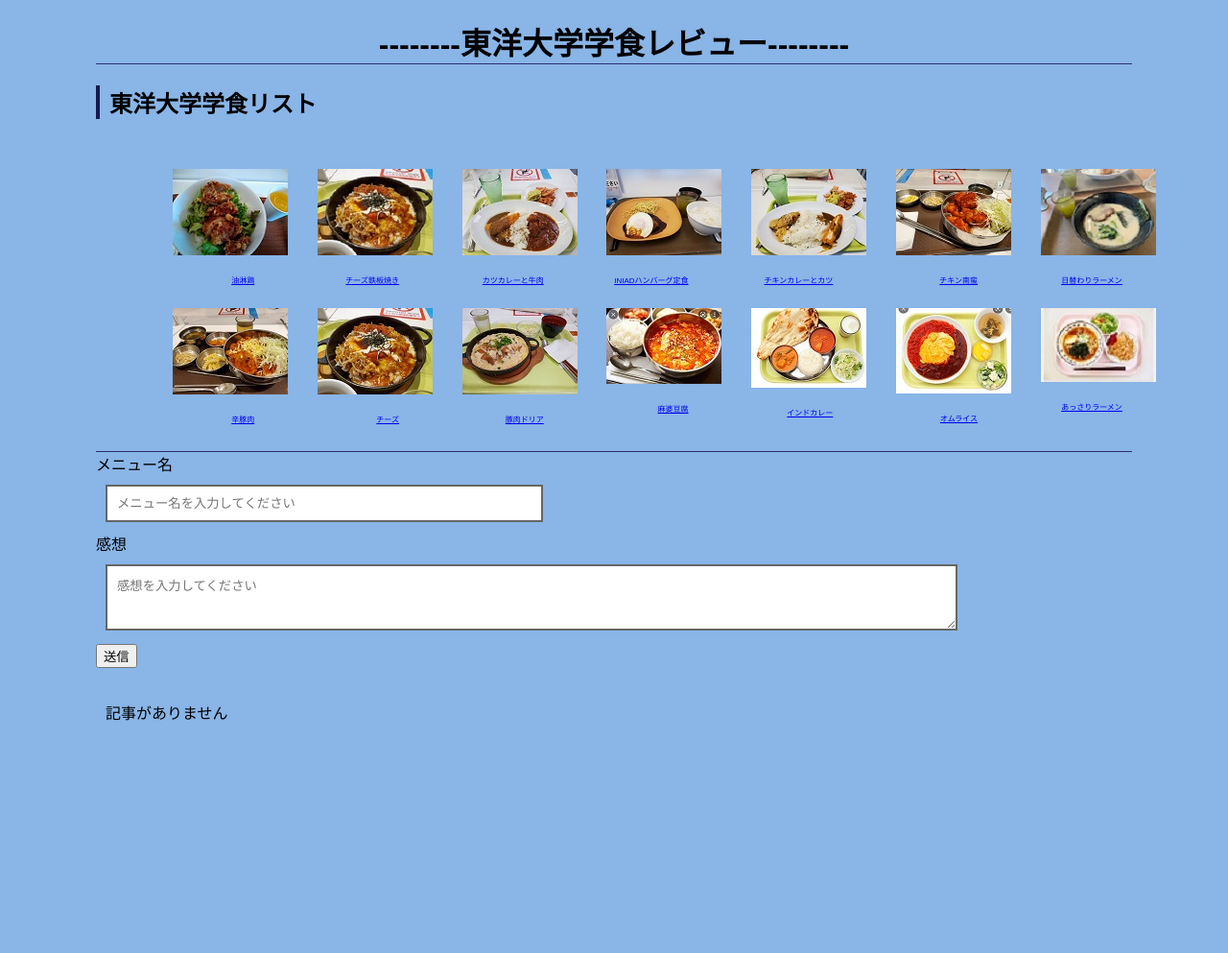
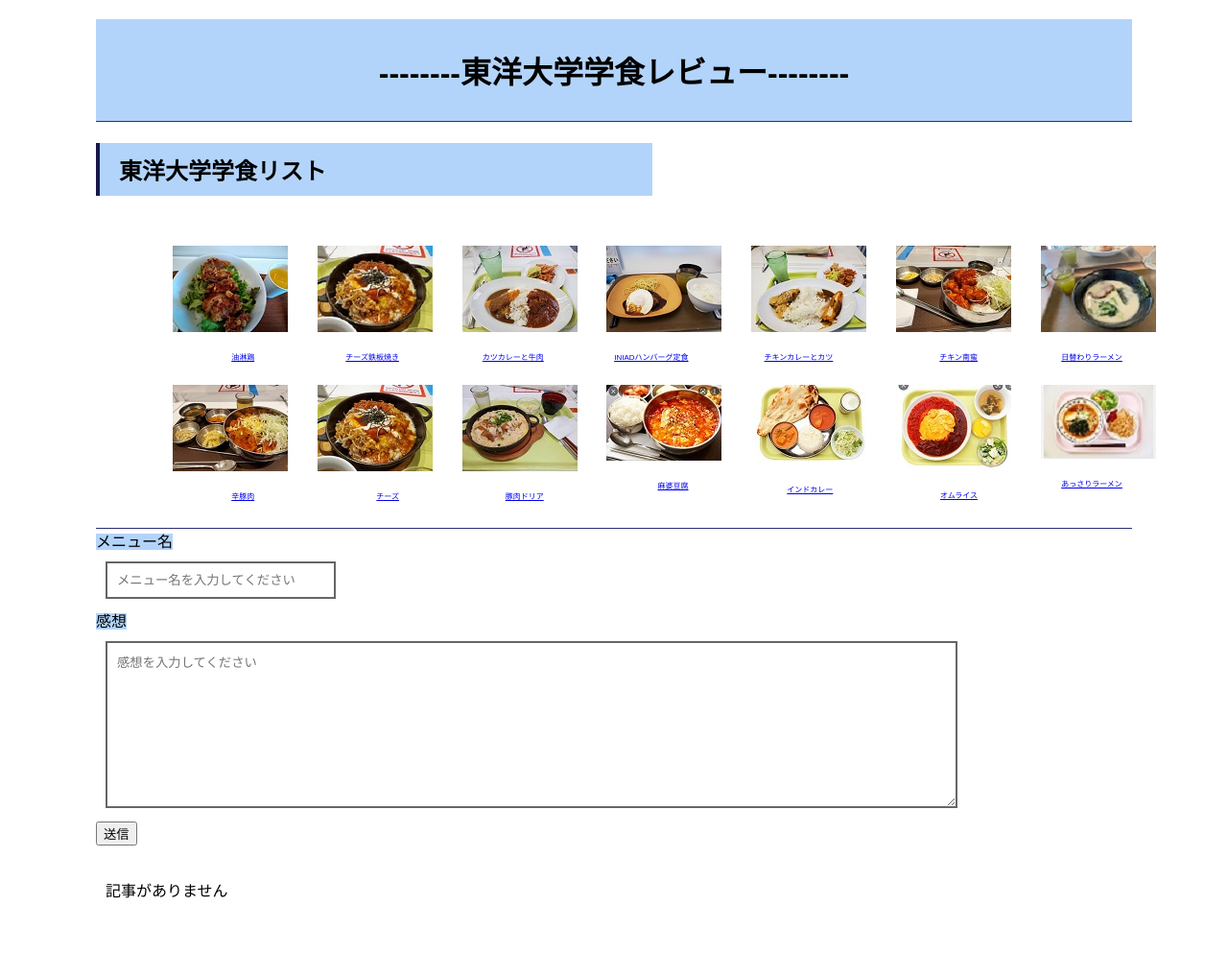
Before and after one commit to s1f10210201/team-project1, a Django app: template blog/templates/blog/index.html in a window 1280 px wide. Shown: the part 361-1354 px from the top of the page at 96% size. Run offline with Django 3.2, Linux system fonts and the light colour scheme; the template is opened without the code that fills it, so the values that code supplies are empty; parts of the project's set-up code (start-up, migrations or seed data) failed here and were passed over.

Commit message:
余分な部分カット

```diff
--- a/blog/static/blog/css/default1.css
+++ b/blog/static/blog/css/default1.css
@@ -1,14 +1,23 @@
 body {
     font-family: sans-serif;
-    background-color: rgb(137, 181, 231);
+
     margin: 40px 100px 40px 100px;
+
 }
 
-h1 {
+h1.home{
+    padding: 30px 50px 30px 50px;
     border-bottom: solid 1px #2d2e74;
+    background-color: rgb(179, 212, 250);
     text-align: center;
 }
 
+h1.unhome {
+    padding: 30px 50px 30px 50px;
+    border-bottom: solid 1px #2d2e74;
+    text-align: left;
+    background-color: rgb(179, 212, 250);
+}
 
 #header {
     background-image: url("https://cdn-ak2.f.st-hatena.com/images/fotolife/m/mikimiho2013/20010318/20010318192050.jpg");
@@ -25,7 +34,7 @@ h1 {
     margin: 10px;
     padding: 10px;
     border: solid 2px#666666;
-    width: 40%;
+    width: 20%;
 }
 
 #textInput {
@@ -42,8 +51,11 @@ h1 {
 }
 
 h2 {
-    padding: 0px 10px 0px 10px;
+    padding: 10px 20px 10px 20px;
+    margin-right: 500px;
     border-left: solid 4px #17194c;
+    background-color: rgb(179, 212, 250);
+
 }
 ul.column.col7 li{
     width: 13%;
@@ -73,3 +85,8 @@ li {
     text-align: right;
     font-size: 50%;
 }
+
+label {
+    margin-top: 10px;
+    background-color: rgb(179, 212, 250);
+}
--- a/blog/templates/blog/edit.html
+++ b/blog/templates/blog/edit.html
@@ -9,9 +9,9 @@
   </head>
   <body>
     <div id="header">
-      <img src="{% static 'blog/img/小見出しを追加.png' %}" alt="Logo">
+      <img src="{% static 'blog/img/小見出しを追加 (1).png' %}" alt="Logo">
     </div>
-    <h1>編集</h1>
+    <h1 class="unhome">編集</h1>
     <form action="{% url 'update' article.id %}" method="post">
       {% csrf_token %}
       <div>
@@ -21,7 +21,7 @@
       </div>
       <div>
         <label for="textInput">感想</label><br>
-        <textarea id="textInput" name="text" rows="3" placeholder="感想を入力してください">{{ article.body }}</textarea>
+        <textarea id="textInput" name="text" rows="10" placeholder="感想を入力してください">{{ article.body }}</textarea>
       </div>
       <div>
         <button type="submit">送信</button>
--- a/blog/templates/blog/index.html
+++ b/blog/templates/blog/index.html
@@ -10,12 +10,12 @@
   </head>
   <body>
     <div id="header">
-      <img src="{% static 'blog/img/小見出しを追加.png' %}" alt="Logo">
+      <img src="{% static 'blog/img/小見出しを追加 (1).png' %}" alt="Logo">
     </div>
 
 
 
-    <h1>--------東洋大学学食レビュー--------</h1>
+    <h1 class="home">--------東洋大学学食レビュー--------</h1>
     <h2>                        東洋大学学食リスト                        </h2>
 
 
@@ -173,7 +173,7 @@
       </div>
       <div>
         <label for="textInput">感想</label><br>
-        <textarea id="textInput" name="text" rows="3" placeholder="感想を入力してください"></textarea>
+        <textarea id="textInput" name="text" rows="10" placeholder="感想を入力してください"></textarea>
       </div>
       <div>
         <button type="submit">送信</button>
```
Also changed, not shown: blog/templates/blog/detail.html (+4 -5 lines), blog/templates/blog/tbd.html (deleted, +0 -14 lines), blog/views.py (+0 -18 lines), blog/static/blog/img/小見出しを追加 (1).png (added).
